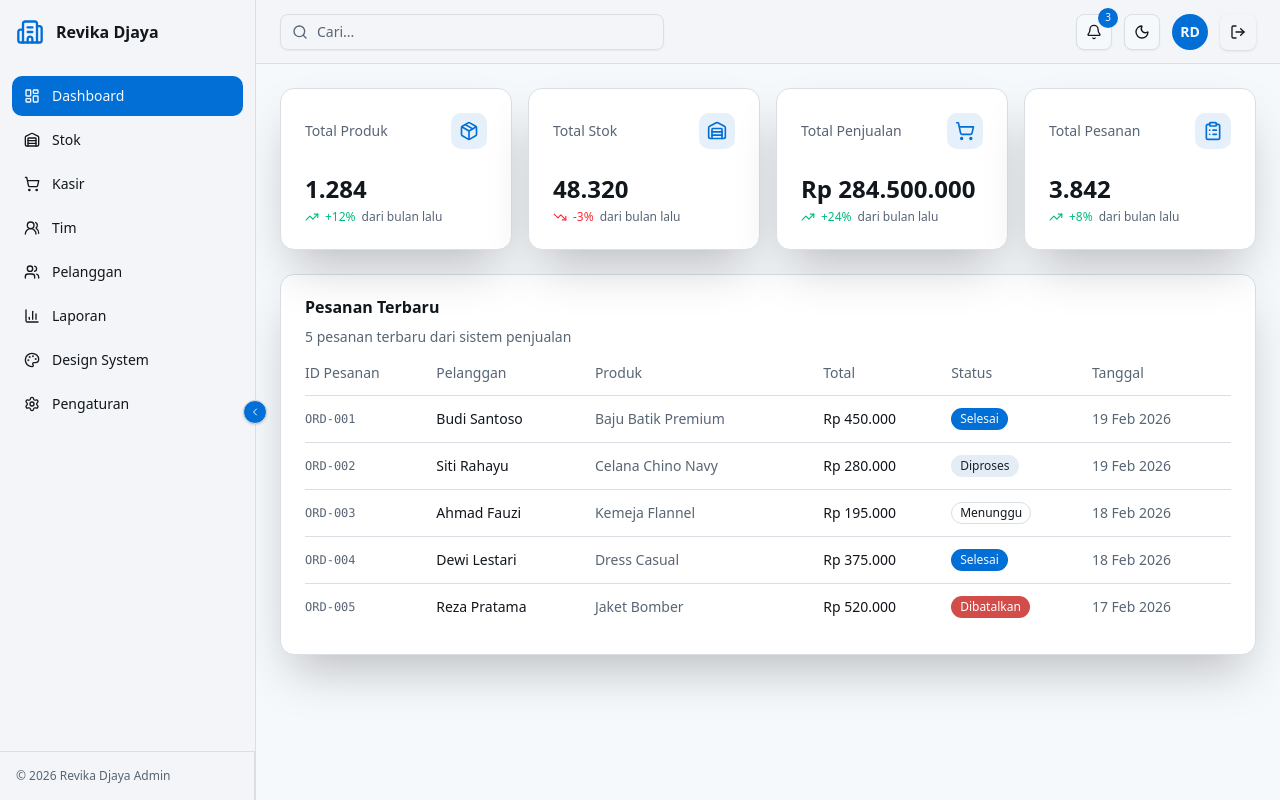
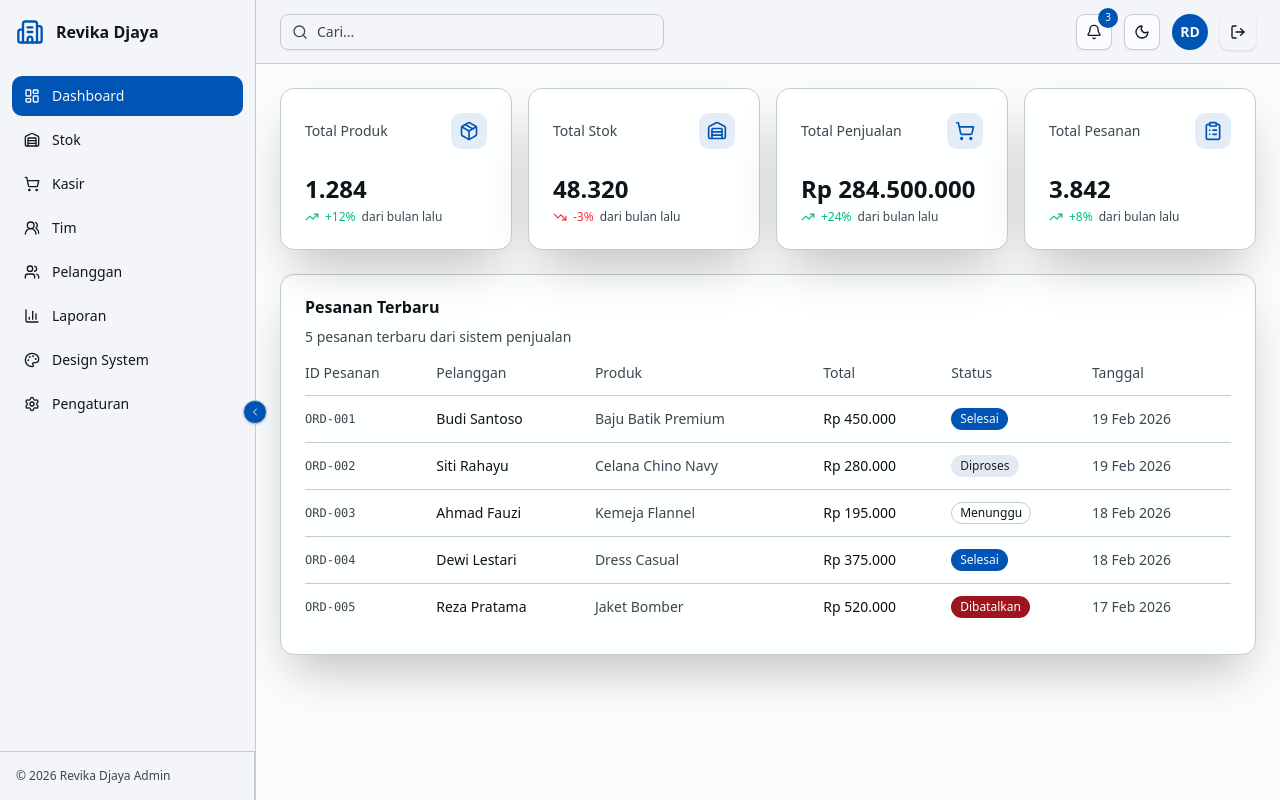
Before and after one commit to reziSaktiva/rvs-admin, a Next.js app: page / in a window 1280 px wide. Built offline with nearby package versions, Linux system fonts and the light colour scheme.

Commit message:
Update global CSS variables for improved color consistency and accessibility across the application. Adjust background, foreground, and component colors in both light and dark themes to enhance visual clarity and user experience.

```diff
--- a/src/app/globals.css
+++ b/src/app/globals.css
@@ -46,110 +46,110 @@
   --radius: 0.625rem;
 
   /* ── Core Colors ── */
-  --background: oklch(0.98 0.005 250);
-  --foreground: oklch(0.2 0.015 250);
+  --background: oklch(0.99 0.004 250);
+  --foreground: oklch(0.19 0.014 252);
 
   /* ── Card & Popover ── */
-  --card: oklch(1 0 0);
-  --card-foreground: oklch(0.2 0.015 250);
-  --popover: oklch(1 0 0);
-  --popover-foreground: oklch(0.2 0.015 250);
+  --card: oklch(1 0.002 250);
+  --card-foreground: oklch(0.19 0.014 252);
+  --popover: oklch(1 0.002 250);
+  --popover-foreground: oklch(0.19 0.014 252);
 
   /* ── Primary ── */
-  --primary: oklch(0.55 0.18 255);
-  --primary-foreground: oklch(0.98 0.005 250);
+  --primary: oklch(0.46 0.17 255);
+  --primary-foreground: oklch(0.98 0.004 250);
 
   /* ── Secondary ── */
-  --secondary: oklch(0.94 0.015 250);
-  --secondary-foreground: oklch(0.25 0.02 250);
+  --secondary: oklch(0.93 0.013 252);
+  --secondary-foreground: oklch(0.24 0.016 252);
 
   /* ── Muted ── */
-  --muted: oklch(0.94 0.015 250);
-  --muted-foreground: oklch(0.5 0.03 250);
+  --muted: oklch(0.95 0.01 252);
+  --muted-foreground: oklch(0.39 0.02 252);
 
   /* ── Accent ── */
-  --accent: oklch(0.95 0.02 250);
-  --accent-foreground: oklch(0.2 0.015 250);
+  --accent: oklch(0.92 0.02 245);
+  --accent-foreground: oklch(0.21 0.015 252);
 
   /* ── Destructive ── */
-  --destructive: oklch(0.6 0.17 25);
-  --destructive-foreground: oklch(0.98 0.005 250);
+  --destructive: oklch(0.45 0.17 25);
+  --destructive-foreground: oklch(0.98 0.004 250);
 
   /* ── Border, Input, Ring ── */
-  --border: oklch(0.9 0.01 250);
-  --input: oklch(0.9 0.01 250);
-  --ring: oklch(0.55 0.18 255);
+  --border: oklch(0.84 0.01 252);
+  --input: oklch(0.84 0.01 252);
+  --ring: oklch(0.5 0.17 255);
 
   /* ── Charts ── */
-  --chart-1: oklch(0.65 0.18 255);
-  --chart-2: oklch(0.6 0.12 185);
-  --chart-3: oklch(0.45 0.08 230);
-  --chart-4: oklch(0.8 0.16 90);
-  --chart-5: oklch(0.75 0.14 40);
+  --chart-1: oklch(0.54 0.17 255);
+  --chart-2: oklch(0.5 0.12 185);
+  --chart-3: oklch(0.42 0.08 230);
+  --chart-4: oklch(0.64 0.13 90);
+  --chart-5: oklch(0.59 0.13 40);
 
   /* ── Sidebar ── */
-  --sidebar: oklch(0.97 0.005 250);
-  --sidebar-foreground: oklch(0.2 0.015 250);
-  --sidebar-primary: oklch(0.55 0.18 255);
-  --sidebar-primary-foreground: oklch(0.98 0.005 250);
-  --sidebar-accent: oklch(0.95 0.02 250);
-  --sidebar-accent-foreground: oklch(0.2 0.015 250);
-  --sidebar-border: oklch(0.9 0.01 250);
-  --sidebar-ring: oklch(0.55 0.18 255);
+  --sidebar: oklch(0.97 0.004 252);
+  --sidebar-foreground: oklch(0.2 0.014 252);
+  --sidebar-primary: oklch(0.47 0.17 255);
+  --sidebar-primary-foreground: oklch(0.98 0.004 250);
+  --sidebar-accent: oklch(0.92 0.015 248);
+  --sidebar-accent-foreground: oklch(0.21 0.015 252);
+  --sidebar-border: oklch(0.85 0.01 252);
+  --sidebar-ring: oklch(0.5 0.17 255);
 }
 
 .dark {
   /* ── Core Colors ── */
-  --background: oklch(0.18 0.01 250);
-  --foreground: oklch(0.95 0.01 250);
+  --background: oklch(0.16 0.01 252);
+  --foreground: oklch(0.95 0.008 252);
 
   /* ── Card & Popover ── */
-  --card: oklch(0.22 0.01 250);
-  --card-foreground: oklch(0.95 0.01 250);
-  --popover: oklch(0.22 0.01 250);
-  --popover-foreground: oklch(0.95 0.01 250);
+  --card: oklch(0.2 0.01 252);
+  --card-foreground: oklch(0.95 0.008 252);
+  --popover: oklch(0.2 0.01 252);
+  --popover-foreground: oklch(0.95 0.008 252);
 
   /* ── Primary ── */
-  --primary: oklch(0.65 0.18 255);
-  --primary-foreground: oklch(0.18 0.01 250);
+  --primary: oklch(0.72 0.15 255);
+  --primary-foreground: oklch(0.19 0.012 252);
 
   /* ── Secondary ── */
-  --secondary: oklch(0.28 0.015 250);
-  --secondary-foreground: oklch(0.95 0.01 250);
+  --secondary: oklch(0.3 0.012 252);
+  --secondary-foreground: oklch(0.93 0.008 252);
 
   /* ── Muted ── */
-  --muted: oklch(0.28 0.015 250);
-  --muted-foreground: oklch(0.7 0.02 250);
+  --muted: oklch(0.28 0.012 252);
+  --muted-foreground: oklch(0.79 0.016 252);
 
   /* ── Accent ── */
-  --accent: oklch(0.3 0.015 250);
-  --accent-foreground: oklch(0.95 0.01 250);
+  --accent: oklch(0.33 0.02 247);
+  --accent-foreground: oklch(0.94 0.008 252);
 
   /* ── Destructive ── */
-  --destructive: oklch(0.45 0.15 25);
-  --destructive-foreground: oklch(0.95 0.01 250);
+  --destructive: oklch(0.66 0.18 25);
+  --destructive-foreground: oklch(0.2 0.012 252);
 
   /* ── Border, Input, Ring ── */
-  --border: oklch(0.3 0.015 250);
-  --input: oklch(0.3 0.015 250);
-  --ring: oklch(0.65 0.18 255);
+  --border: oklch(0.34 0.012 252);
+  --input: oklch(0.34 0.012 252);
+  --ring: oklch(0.74 0.14 255);
 
   /* ── Charts ── */
-  --chart-1: oklch(0.65 0.18 255);
-  --chart-2: oklch(0.6 0.12 185);
-  --chart-3: oklch(0.75 0.14 40);
-  --chart-4: oklch(0.55 0.14 320);
-  --chart-5: oklch(0.7 0.18 150);
+  --chart-1: oklch(0.7 0.14 255);
+  --chart-2: oklch(0.68 0.11 185);
+  --chart-3: oklch(0.78 0.13 40);
+  --chart-4: oklch(0.66 0.13 320);
+  --chart-5: oklch(0.74 0.16 150);
 
   /* ── Sidebar ── */
-  --sidebar: oklch(0.16 0.01 250);
-  --sidebar-foreground: oklch(0.95 0.01 250);
-  --sidebar-primary: oklch(0.65 0.18 255);
-  --sidebar-primary-foreground: oklch(0.18 0.01 250);
-  --sidebar-accent: oklch(0.28 0.015 250);
-  --sidebar-accent-foreground: oklch(0.95 0.01 250);
-  --sidebar-border: oklch(0.3 0.015 250);
-  --sidebar-ring: oklch(0.65 0.18 255);
+  --sidebar: oklch(0.17 0.01 252);
+  --sidebar-foreground: oklch(0.95 0.008 252);
+  --sidebar-primary: oklch(0.72 0.15 255);
+  --sidebar-primary-foreground: oklch(0.19 0.012 252);
+  --sidebar-accent: oklch(0.31 0.015 247);
+  --sidebar-accent-foreground: oklch(0.94 0.008 252);
+  --sidebar-border: oklch(0.35 0.012 252);
+  --sidebar-ring: oklch(0.74 0.14 255);
 }
 
 @layer base {
```
